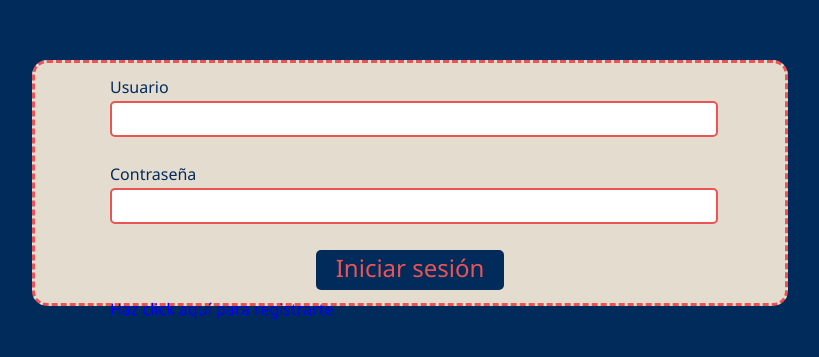
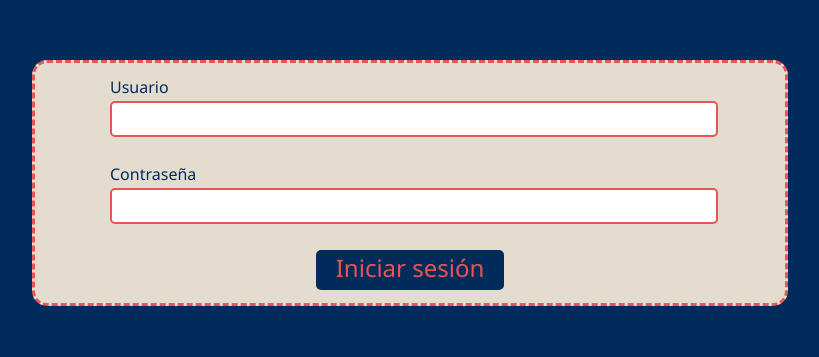
Before and after one commit to SaturnRingz/React.js, a React (Create React App) app: page /login in a window 1280 px wide. Shown: the part 217-574 px from the top of the page, without its empty margins (230-1049 px from the left). Built offline with nearby package versions, Linux system fonts and the light colour scheme.

Commit message:
delete useless hyperlink

```diff
--- a/src/components/LoginForm.jsx
+++ b/src/components/LoginForm.jsx
@@ -1,5 +1,6 @@
 import LabeledInput from "./LabeledInput";
 import { Link } from "react-router-dom";
+import AlertJoke from "../scripts/AlertJoke";
 function LoginForm(){
 return(
 <>
@@ -14,10 +15,10 @@ return(
             title="Contraseña"
             type="password"
         />
-        <Link id="register-hyperlink" to="/register">Haz click aquí para registrarte</Link>
-
         <button className="login-button">
-        <a href="https://soundcloud.com/rick-astley-official/never-gonna-give-you-up-4">Iniciar sesión</a>
+        <a href="https://soundcloud.com/rick-astley-official/never-gonna-give-you-up-4">
+            Iniciar sesión
+        </a>
         </button>
     </form>
 </>)
```
